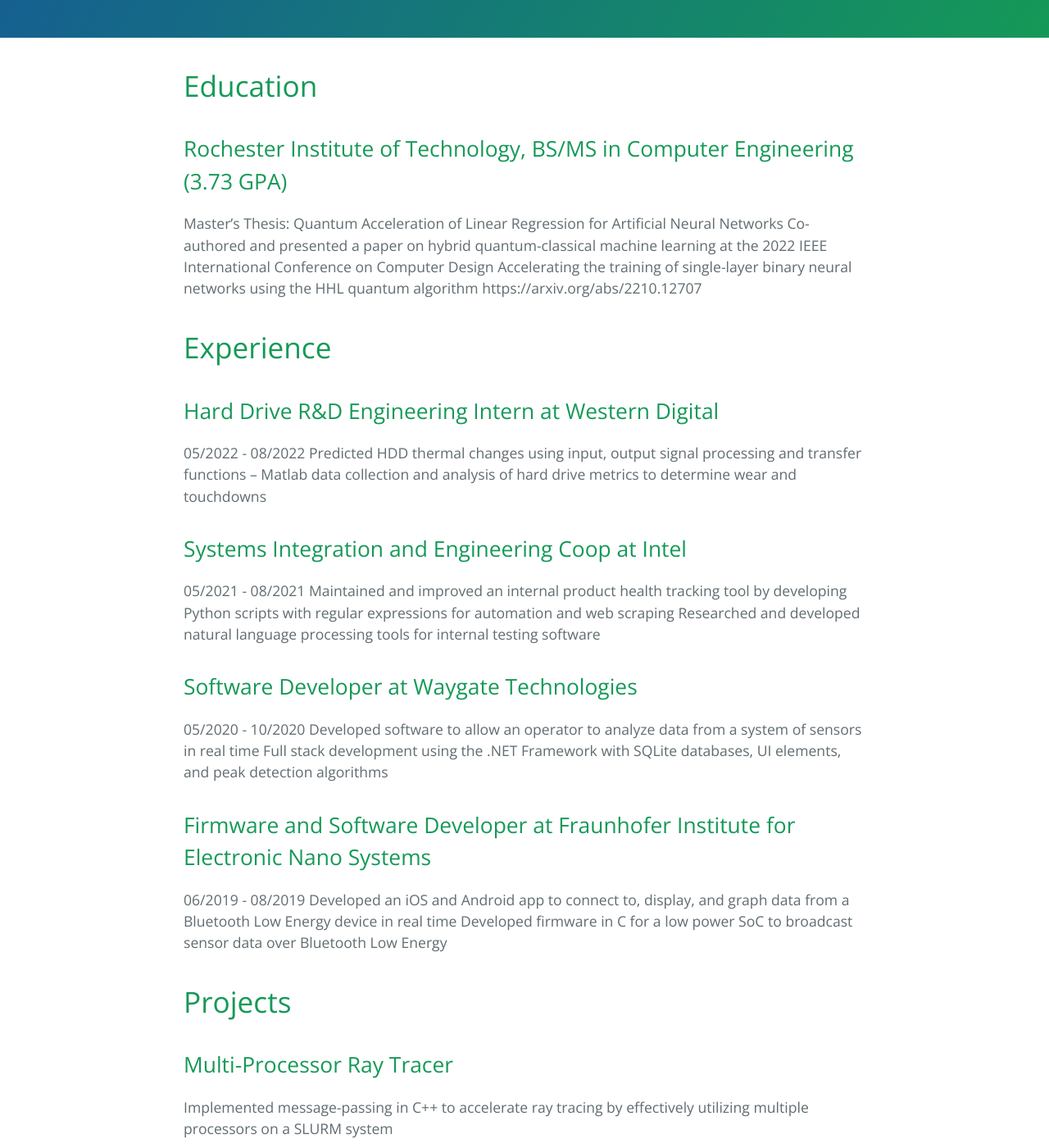
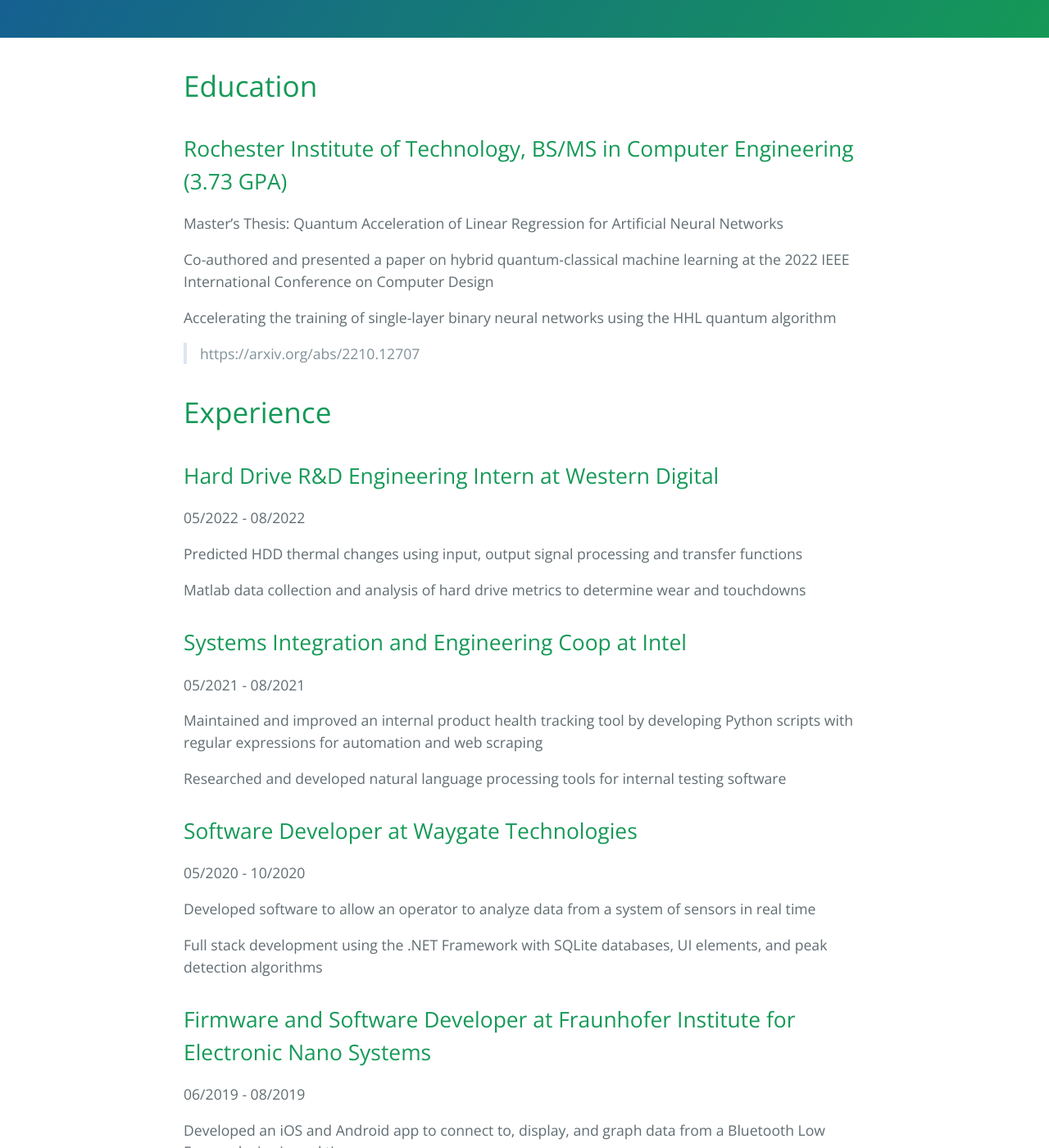
Before and after one commit to MartinHoffnagle/martinhoffnagle.github.io, a Jekyll site: the page built from index.md, in a window 1280 px wide and 1400 px high, scrolled down 337 px. Shown: the whole window at 82% size. Built offline with Jekyll 4.4.1, drawn with Linux system fonts in a browser that asks for light colours; our own code applies the rules of GitHub Pages for plain Markdown files; some of the changed text lies outside the part shown.

Commit message:
Update index.md

```diff
--- a/index.md
+++ b/index.md
@@ -7,33 +7,44 @@ layout: default
 ## Rochester Institute of Technology, BS/MS in Computer Engineering (3.73 GPA)
 
 Master's Thesis: Quantum Acceleration of Linear Regression for Artificial Neural Networks
+
 Co-authored and presented a paper on hybrid quantum-classical machine learning at the 2022 IEEE International Conference on Computer Design
-  Accelerating the training of single-layer binary neural networks using the HHL quantum algorithm
-  https://arxiv.org/abs/2210.12707
+
+Accelerating the training of single-layer binary neural networks using the HHL quantum algorithm
+> https://arxiv.org/abs/2210.12707
 
 # Experience
 
 ## Hard Drive R&D Engineering Intern at Western Digital
 
 05/2022 - 08/2022
-Predicted HDD thermal changes using input, output signal processing and transfer functions – Matlab data collection and analysis of hard drive metrics to determine wear and touchdowns
+
+Predicted HDD thermal changes using input, output signal processing and transfer functions
+
+Matlab data collection and analysis of hard drive metrics to determine wear and touchdowns
 
 ## Systems Integration and Engineering Coop at Intel
 
 05/2021 - 08/2021
+
 Maintained and improved an internal product health tracking tool by developing Python scripts with regular expressions for automation and web scraping
+
 Researched and developed natural language processing tools for internal testing software
 
 ## Software Developer at Waygate Technologies
 
 05/2020 - 10/2020
+
 Developed software to allow an operator to analyze data from a system of sensors in real time
+
 Full stack development using the .NET Framework with SQLite databases, UI elements, and peak detection algorithms
 
 ## Firmware and Software Developer at Fraunhofer Institute for Electronic Nano Systems
 
 06/2019 - 08/2019
+
 Developed an iOS and Android app to connect to, display, and graph data from a Bluetooth Low Energy device in real time
+
 Developed firmware in C for a low power SoC to broadcast sensor data over Bluetooth Low Energy
 
 # Projects
```
